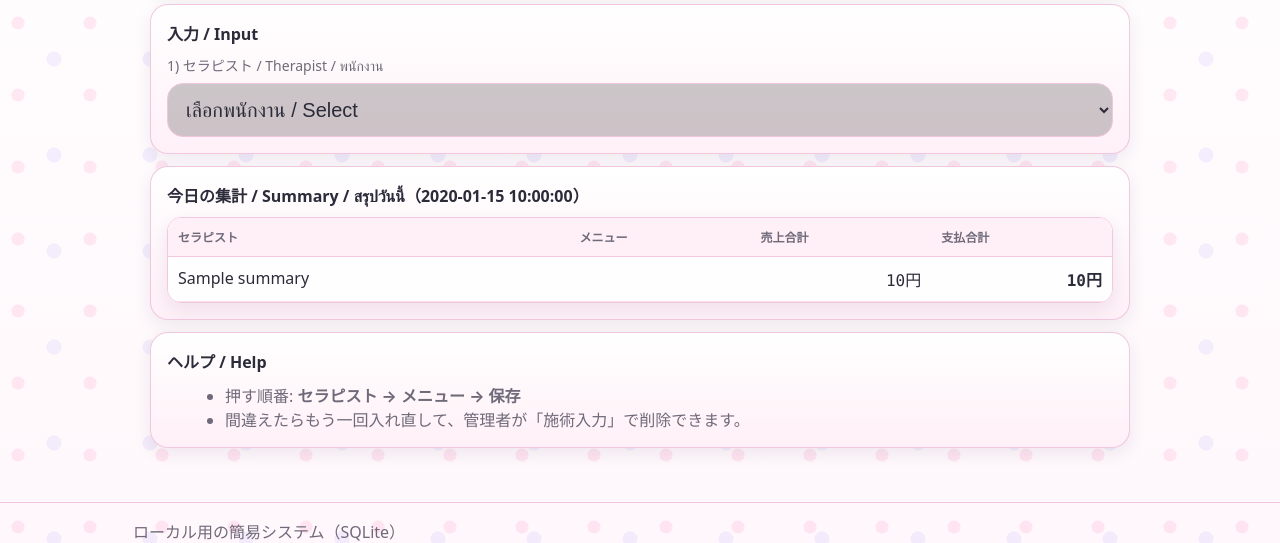
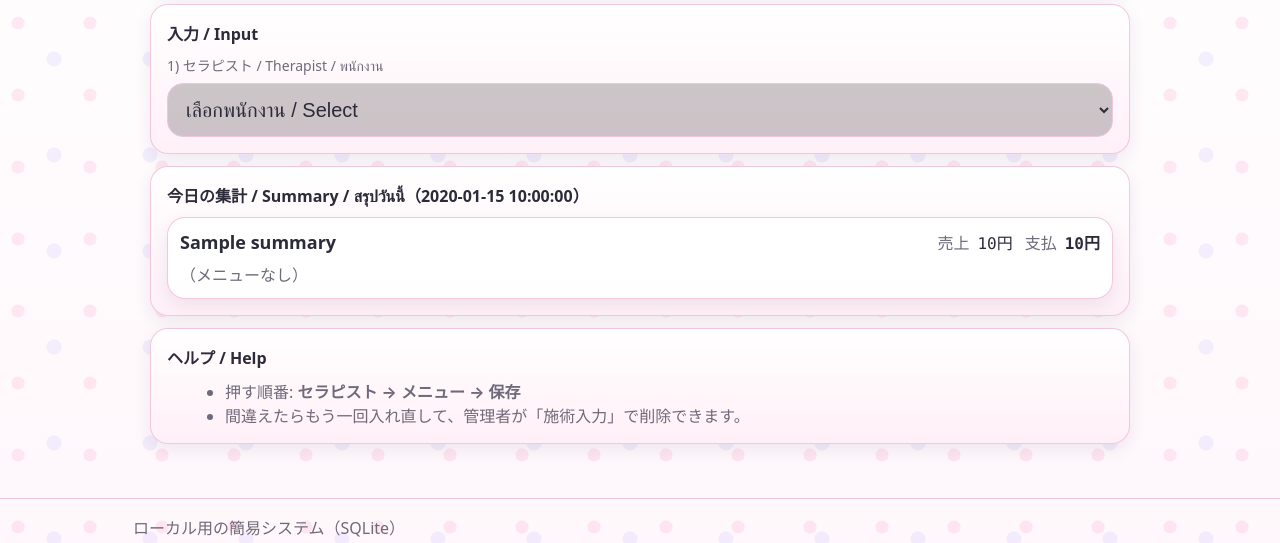
Before and after one commit to shunsoco-stack/InvoiceFromTherapist, a Flask app: template app/templates/kiosk.html in a window 1280 px wide. Shown: the part 283-826 px from the top of the page. Run offline with Flask 3, Linux system fonts and the light colour scheme; the template is opened without the code that fills it: most values are stand-ins (such as "Sample title", 1, 10 or a date in 2020); parts of the project's set-up code (start-up, migrations or seed data) failed here and were passed over.

Commit message:
Refactor kiosk summary to display menus per therapist
Co-authored-by: shun.soco <shun.soco@gmail.com>

```diff
--- a/app/app.py
+++ b/app/app.py
@@ -78,23 +78,20 @@ def create_app() -> Flask:
         finally:
             conn.close()
 
-    def _kiosk_menu_breakdown(details: List[Dict[str, object]]) -> Dict[int, str]:
+    def _kiosk_menu_breakdown(details: List[Dict[str, object]]) -> Dict[int, List[str]]:
         """
-        Return per-therapist menu summary string like: "T/60×3, H/90×1"
+        Per-therapist menu list for the day.
+        - Do NOT compress as "×2" etc.
+        - If quantity > 1 (entered via admin), repeat menu name that many times.
         """
-        counts: Dict[int, Dict[str, int]] = {}
+        out: Dict[int, List[str]] = {}
         for d in details:
             tid = int(d["therapist_id"])
             name = str(d["menu_name"])
-            qty = int(d.get("quantity", 1))
-            if tid not in counts:
-                counts[tid] = {}
-            counts[tid][name] = int(counts[tid].get(name, 0)) + qty
-
-        out: Dict[int, str] = {}
-        for tid, m in counts.items():
-            parts = [f"{menu}×{qty}" for menu, qty in sorted(m.items(), key=lambda x: x[0])]
-            out[tid] = ", ".join(parts)
+            qty = max(1, int(d.get("quantity", 1)))
+            if tid not in out:
+                out[tid] = []
+            out[tid].extend([name] * qty)
         return out
 
     # ----------------
--- a/app/static/style.css
+++ b/app/static/style.css
@@ -230,6 +230,38 @@ input::placeholder{ color: rgba(169,180,202,.7); }
   background: rgba(0,0,0,.20);
 }
 
+/* Kiosk summary cards (per therapist, vertical) */
+.kioskSummary{ display:flex; flex-direction: column; gap: 12px; }
+.kioskSummaryCard{
+  border: 1px solid rgba(241,198,220,.95);
+  background: rgba(255,255,255,.92);
+  border-radius: 18px;
+  padding: 12px;
+  box-shadow: var(--shadow2);
+}
+.kioskSummaryHead{
+  display:flex;
+  gap: 10px;
+  align-items: flex-start;
+  justify-content: space-between;
+  flex-wrap: wrap;
+  margin-bottom: 8px;
+}
+.kioskSummaryName{ font-weight: 900; font-size: 18px; }
+.kioskSummaryTotals{ display:flex; gap: 12px; flex-wrap: wrap; }
+.kioskSummaryTotalItem{ display:flex; gap: 8px; align-items: baseline; }
+.kioskSummaryMenus{ margin-top: 6px; }
+.kioskMenuList{
+  margin: 0;
+  padding-left: 18px;
+  display:grid;
+  grid-template-columns: repeat(2, minmax(0, 1fr));
+  gap: 6px 12px;
+}
+@media (min-width: 860px){
+  .kioskMenuList{ grid-template-columns: repeat(3, minmax(0, 1fr)); }
+}
+
 .pickGrid{
   display:grid;
   grid-template-columns: repeat(2, minmax(0, 1fr));
--- a/app/templates/kiosk.html
+++ b/app/templates/kiosk.html
@@ -54,31 +54,42 @@
 
       <section id="summary" class="card kiosk__card">
         <h2>今日の集計 / Summary / สรุปวันนี้（{{ service_date }}）</h2>
-        <div class="table-wrap">
-          <table class="table">
-            <thead>
-              <tr>
-                <th>セラピスト</th>
-                <th>メニュー</th>
-                <th class="right">売上合計</th>
-                <th class="right">支払合計</th>
-              </tr>
-            </thead>
-            <tbody>
-              {% for s in summaries %}
-                <tr>
-                  <td>{{ s.therapist_name }}</td>
-                  <td class="mono">{{ menu_breakdown.get(s.therapist_id, "") }}</td>
-                  <td class="right mono">{{ "{:,}".format(s.sales_total) }}円</td>
-                  <td class="right mono strong">{{ "{:,}".format(s.payout_total) }}円</td>
-                </tr>
-              {% endfor %}
-              {% if summaries|length == 0 %}
-                <tr><td colspan="4" class="muted">まだ記録がありません。</td></tr>
-              {% endif %}
-            </tbody>
-          </table>
-        </div>
+        {% if summaries|length == 0 %}
+          <div class="muted">まだ記録がありません。</div>
+        {% else %}
+          <div class="kioskSummary">
+            {% for s in summaries %}
+              <div class="kioskSummaryCard">
+                <div class="kioskSummaryHead">
+                  <div class="kioskSummaryName">{{ s.therapist_name }}</div>
+                  <div class="kioskSummaryTotals">
+                    <div class="kioskSummaryTotalItem">
+                      <span class="muted">売上</span>
+                      <span class="mono">{{ "{:,}".format(s.sales_total) }}円</span>
+                    </div>
+                    <div class="kioskSummaryTotalItem">
+                      <span class="muted">支払</span>
+                      <span class="mono strong">{{ "{:,}".format(s.payout_total) }}円</span>
+                    </div>
+                  </div>
+                </div>
+
+                <div class="kioskSummaryMenus">
+                  {% set menus = menu_breakdown.get(s.therapist_id, []) %}
+                  {% if menus|length == 0 %}
+                    <div class="muted">（メニューなし）</div>
+                  {% else %}
+                    <ul class="kioskMenuList">
+                      {% for m in menus %}
+                        <li class="mono">{{ m }}</li>
+                      {% endfor %}
+                    </ul>
+                  {% endif %}
+                </div>
+              </div>
+            {% endfor %}
+          </div>
+        {% endif %}
       </section>
 
       <section class="card kiosk__card">
```
